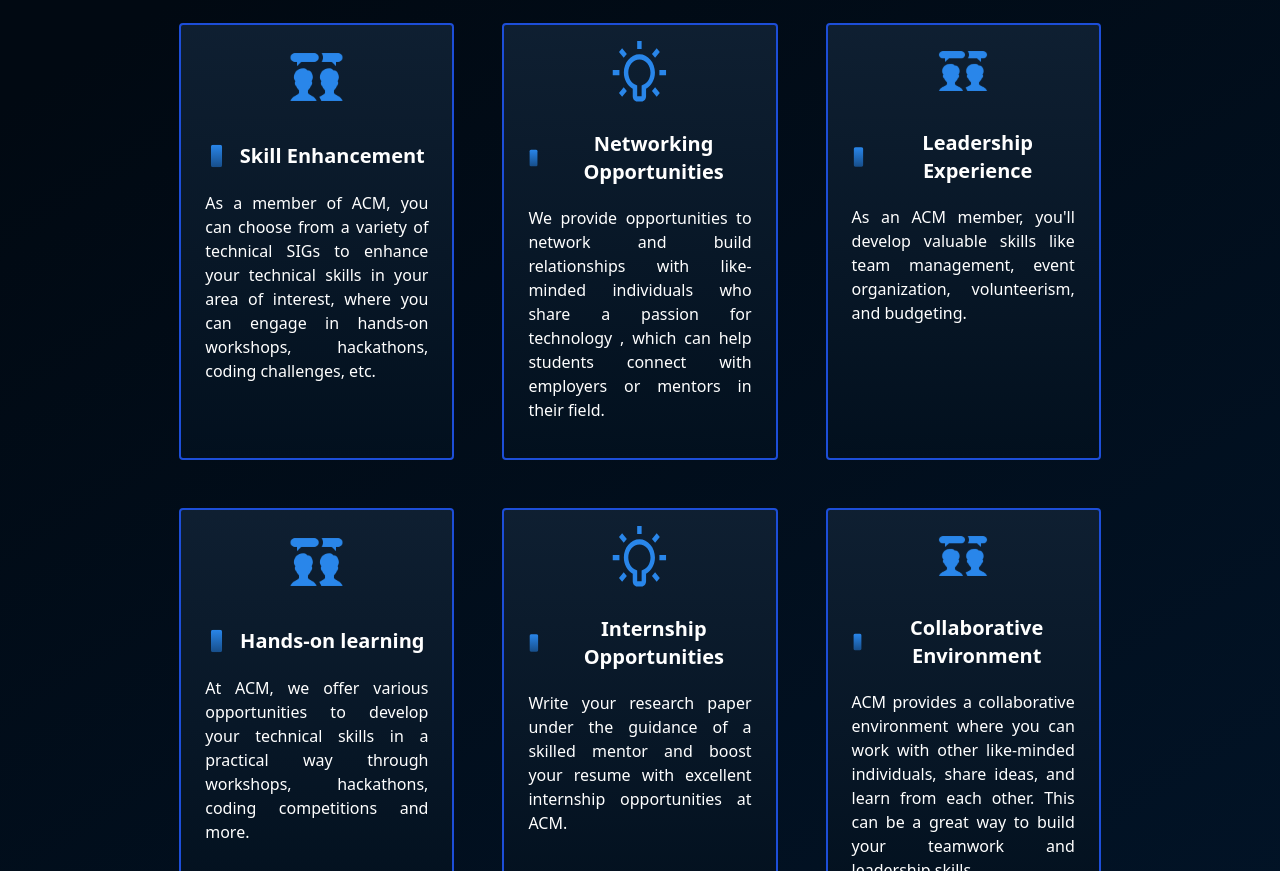
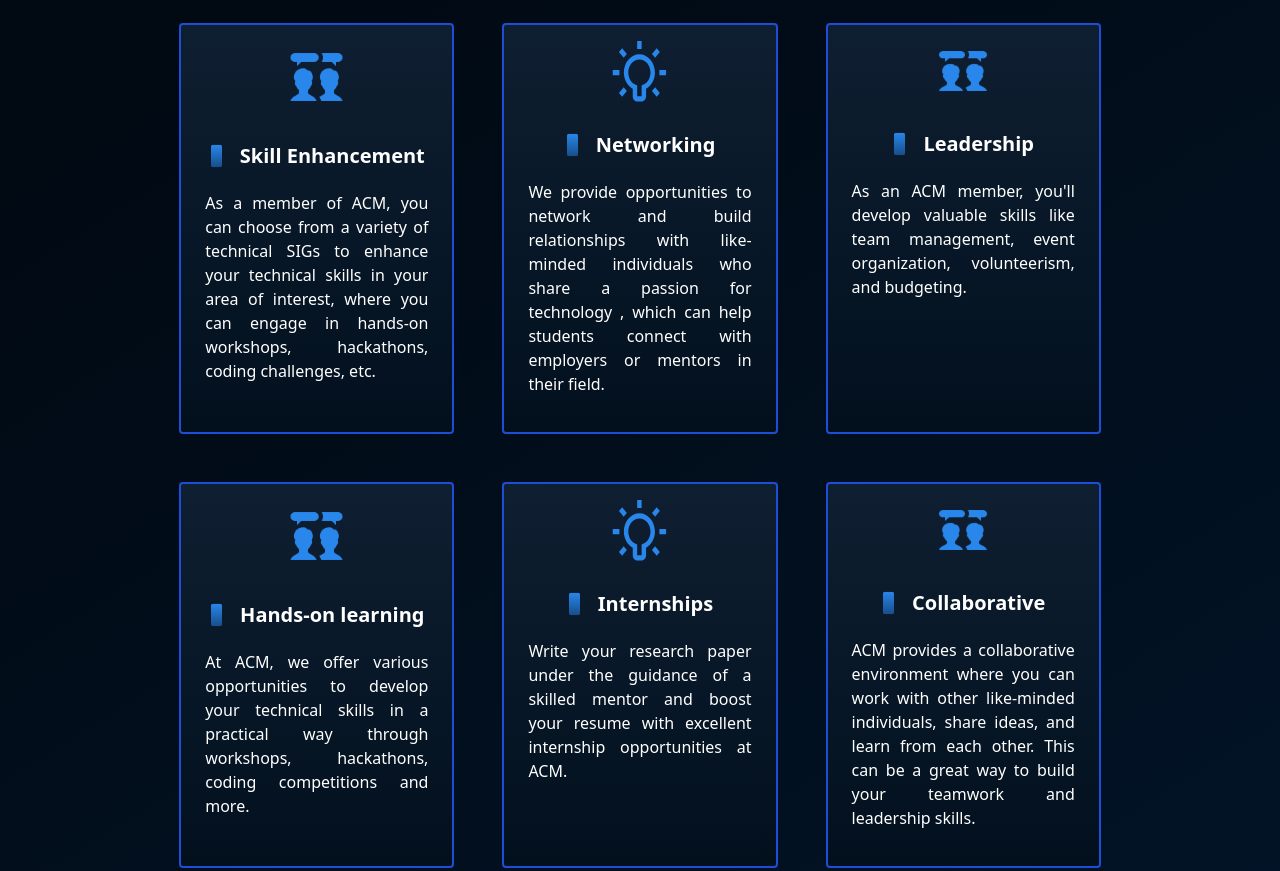
Before and after one commit to ADITHYASNAIR2021/acm-official-website, a Next.js app: page /JoinTeam in a window 1280 px wide. Shown: the part 360-1231 px from the top of the page. Built offline with nearby package versions, Linux system fonts and the light colour scheme; a web font is replaced by a local one.

Commit message:
Why Join Us content update

```diff
--- a/pages/JoinTeam.js
+++ b/pages/JoinTeam.js
@@ -37,12 +37,12 @@
     },
     {
         id:"2",
-        title: "Networking Opportunities",
+        title: "Networking",
         desc:" We provide opportunities to network and build relationships with like-minded individuals who share a passion for technology , which can help students connect with employers or mentors in their field."
     },
     {
         id:"3",
-        title: "Leadership Experience",
+        title: "Leadership",
         desc:"As an ACM member, you'll develop valuable skills like team management, event organization, volunteerism, and budgeting."
     },
     {
@@ -52,12 +52,12 @@
     },
     {
         id:"5",
-        title: "Internship Opportunities",
+        title: "Internships",
         desc:"Write your research paper under the guidance of a skilled mentor and boost your resume with excellent internship opportunities at ACM."
     },
     {
         id:"6",
-        title: "Collaborative Environment",
+        title: "Collaborative",
         desc:"ACM provides a collaborative environment where you can work with other like-minded individuals, share ideas, and learn from each other. This can be a great way to build your teamwork and leadership skills."
     }
 ]
```
